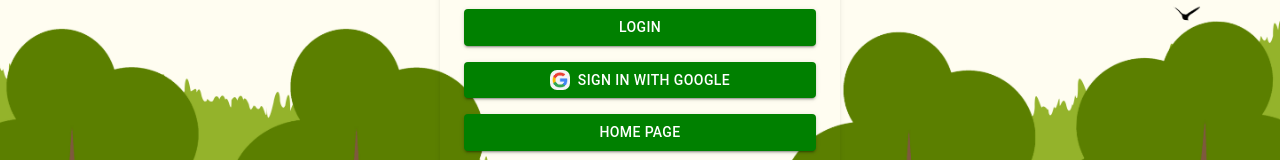
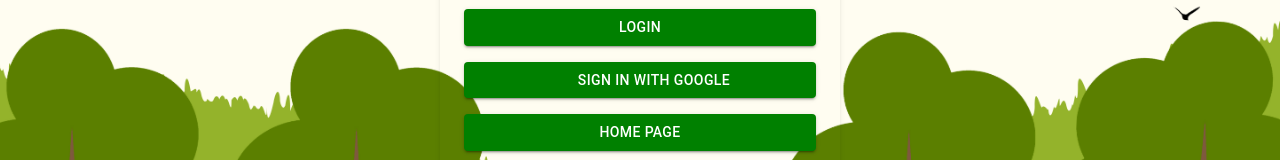
Before and after one commit to ujjwalaa7/AIFlashcards, a Next.js app: page /login in a window 1280 px wide. Shown: the part 404-564 px from the top of the page. Built offline with nearby package versions, Linux system fonts and the light colour scheme; no server answers.

Commit message:
Update loginpage.js

```diff
--- a/app/components/loginpage.js
+++ b/app/components/loginpage.js
@@ -111,7 +111,7 @@ export default function LoginPage() {
                     onClick={handleGoogleLogin}
                     style={{ backgroundColor: 'green', color: 'white' }}
                 >
-                    <img src='/images/google-logo.png' alt='Google Logo' style={{ width: '20px', marginRight: '8px', borderRadius: '35%' }} />
+                    <image src='/images/google-logo.png' alt='Google Logo' style={{ width: '20px', marginRight: '8px', borderRadius: '35%' }} />
                     Sign in with Google
                 </Button>
                 <Button
```
